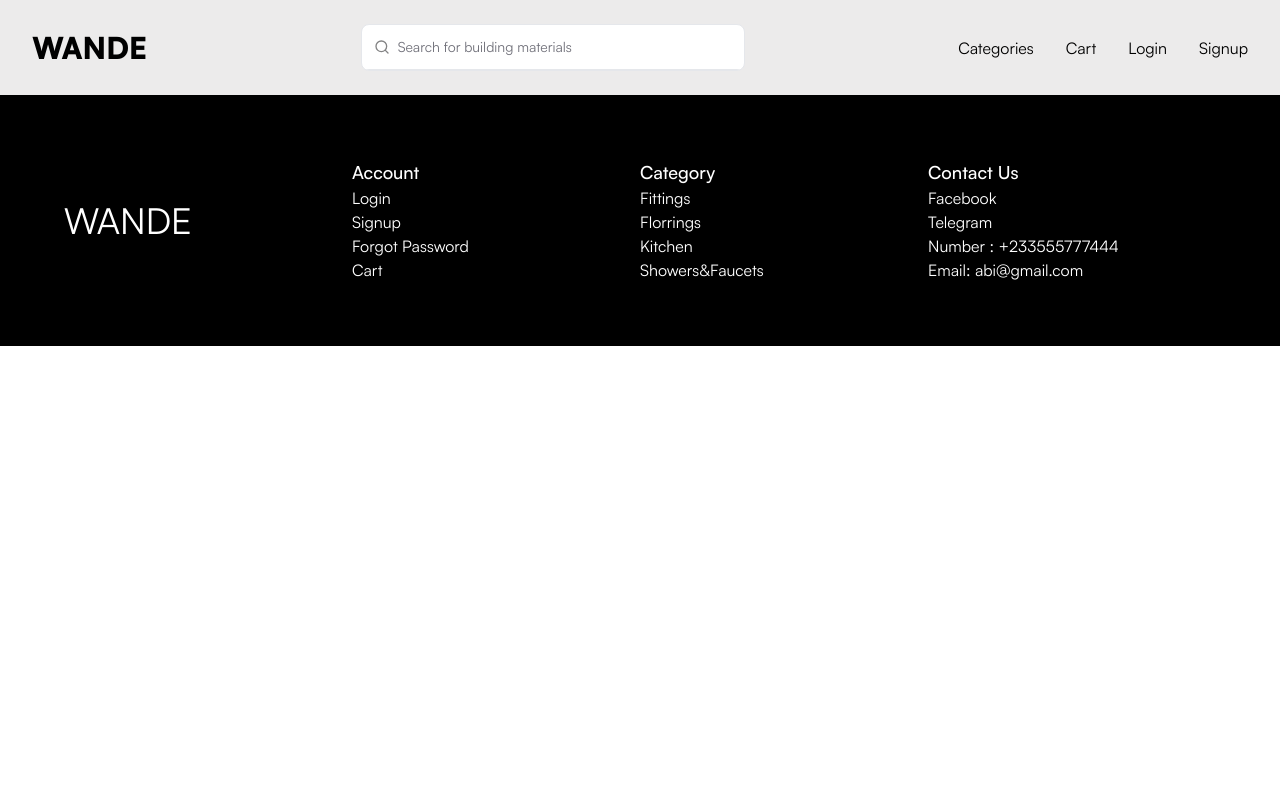
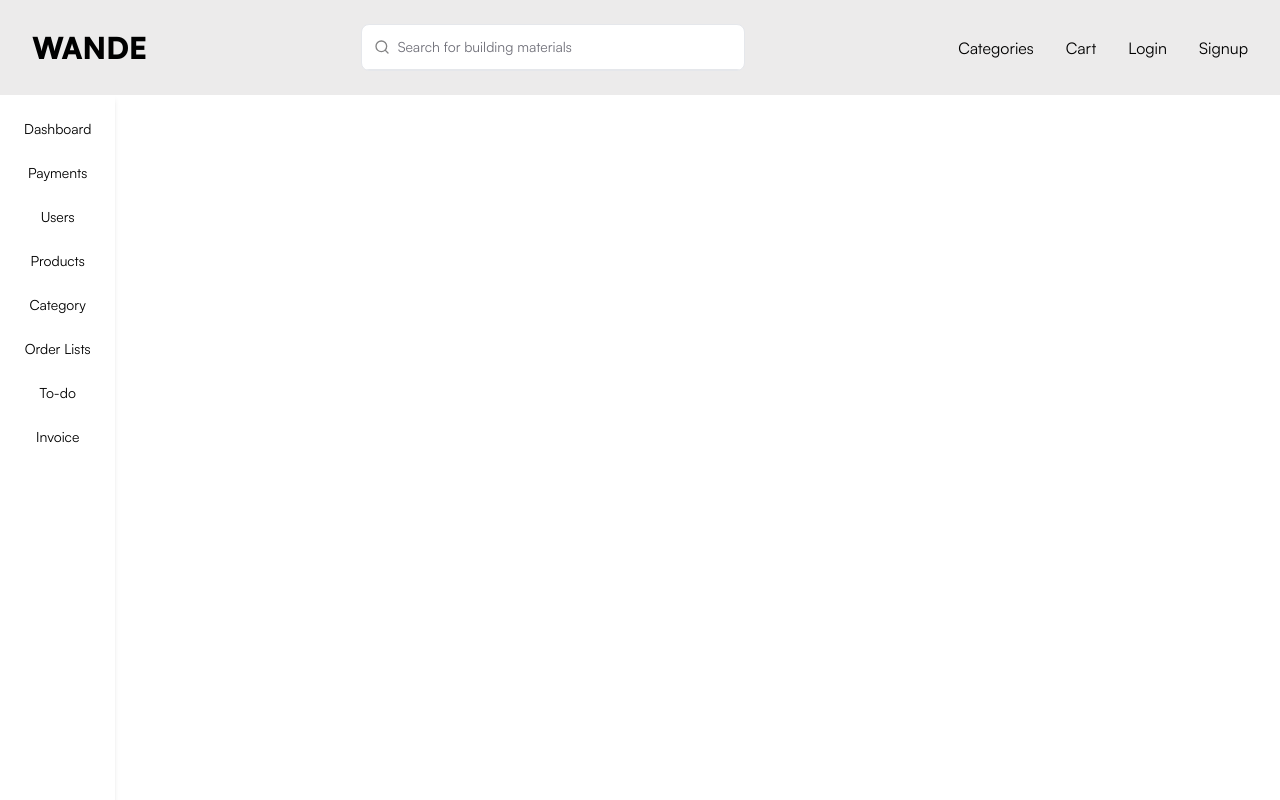
Before and after one commit to 26thavenue/building_ecommerce, a Next.js app: page /admin in a window 1280 px wide. Shown: the top 800 px of the page. Built offline with nearby package versions, Linux system fonts and the light colour scheme.

Commit message:
feat:Worked on the admin page

```diff
--- a/src/app/admin/page.tsx
+++ b/src/app/admin/page.tsx
@@ -1,9 +1,12 @@
 import React from 'react'
-
+import Sidebar from '@/components/Sidebar'
 const page = () => {
   return (
-    <div>
+    <div className='flex  '>
+      <Sidebar/>
+      <div>
 
+      </div>
     </div>
   )
 }
--- a/src/components/Navbar/Navbar.tsx
+++ b/src/components/Navbar/Navbar.tsx
@@ -18,7 +18,7 @@ import { SheetDemo } from '../Cart'
 
 const Navbar = () => {
   return (
-    <nav className = 'flex py-6 px-8 bg-[#ECEBEB] text-black items-center justify-between gap-2'>
+    <nav className = 'flex py-6 px-8 bg-[#ECEBEB] text-black items-center justify-between gap-2 sticky top-0 z-10'>
         <h1 className="font-[900] text-3xl"> WANDE</h1>
 
         <Command className="rounded-lg border  w-96">
--- /dev/null
+++ b/src/components/Sidebar.tsx
@@ -0,0 +1,21 @@
+import React from 'react'
+
+const Sidebar = () => {
+  return (
+    <div className="bg-white shadow-md h-[100vh] sticky left-0">
+        <div className='flex flex-col gap-6 items-center justify-center p-6 text-sm'>
+            <h3>Dashboard</h3>
+            <h3>Payments</h3>
+            <h3>Users</h3>
+            <h3>Products</h3>
+            <h3>Category</h3>
+            <h3>Order Lists</h3>
+            <h3>To-do</h3>
+            <h3>Invoice</h3>
+        </div>
+
+    </div>
+  )
+}
+
+export default Sidebar
```
Also changed, not shown: 1 other file (tests, documents, lock files or other folders).
